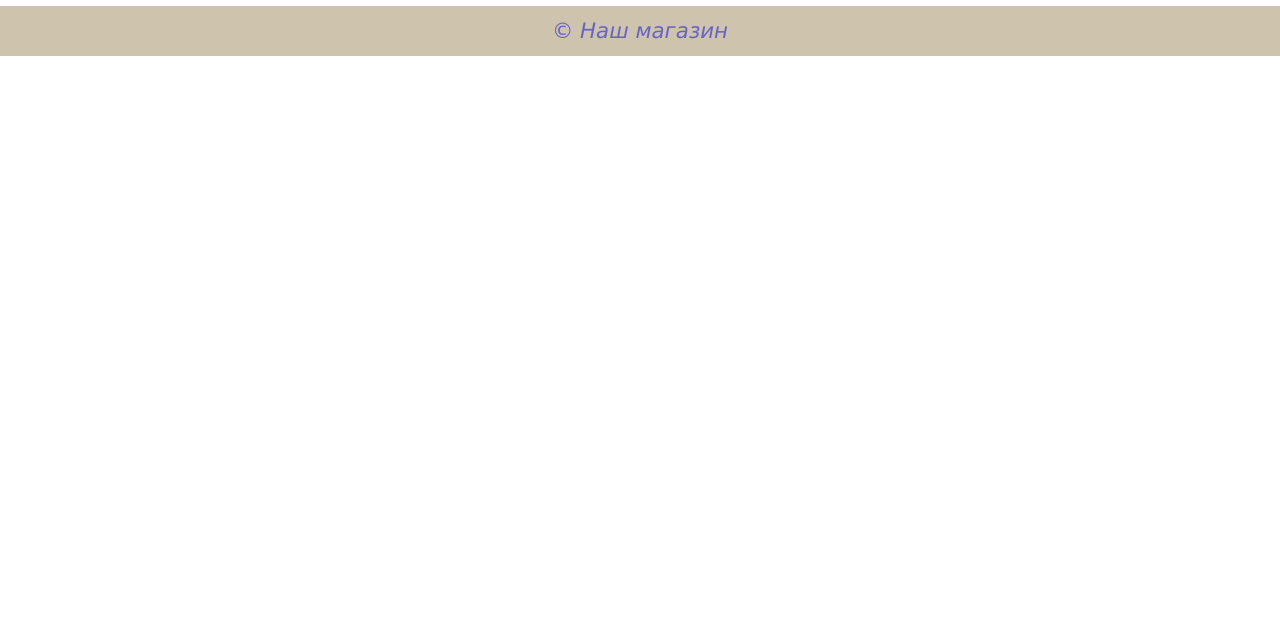
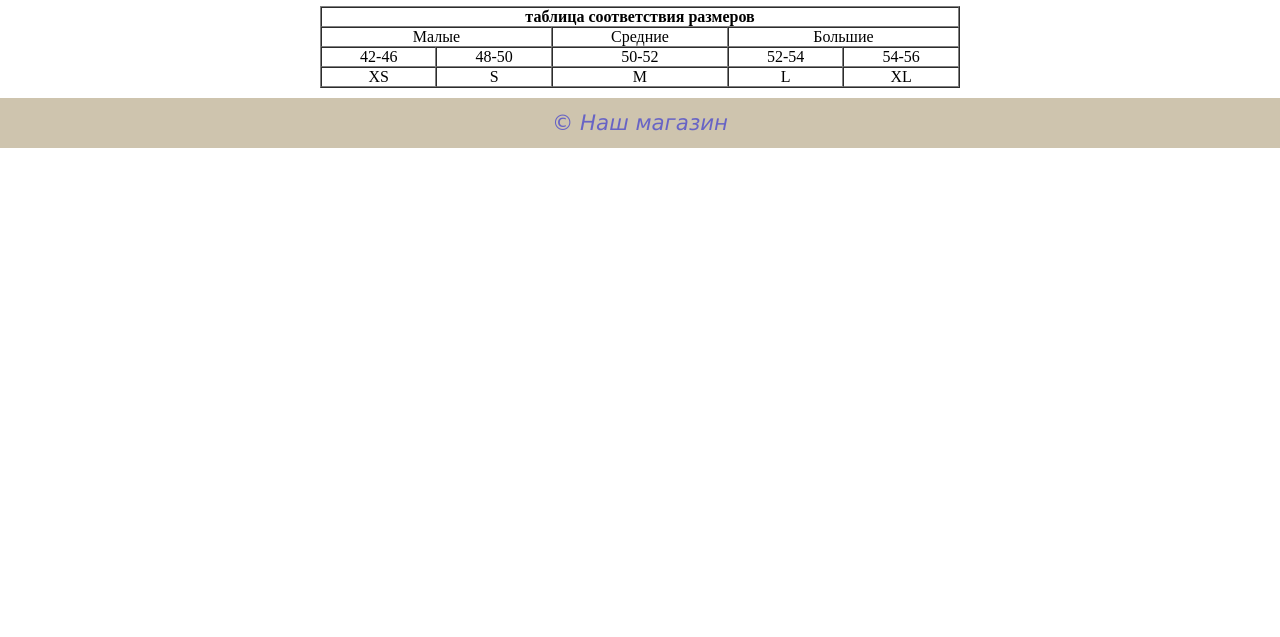
Before and after one commit to iri2288/WebDev, a plain HTML site: page catalog.html in a window 1280 px wide. Shown: the part 163-800 px from the top of the page. Drawn offline with Linux system fonts and the light colour scheme.

Commit message:
begin work with tables

```diff
--- a/catalog.html
+++ b/catalog.html
@@ -20,6 +20,31 @@
     <main>
         <!-- Контент(товары)-->
         <h1>Товары</h1>
+        <table cellpadding="0" cellspacing="0" width="50%" border="1" align="center">
+            <!--tr - строка, td - колонка-->
+            <tr><th colspan="5">таблица соответствия размеров</th></tr>
+            <tr align="center">
+                <td colspan="2">Малые</td>
+                <td>Средние</td>
+                <td colspan="5">Большие</td>
+            </tr>
+
+            <tr align="center">
+            <td>42-46</td>
+            <td>48-50</td>
+            <td>50-52</td>
+            <td>52-54</td>
+            <td>54-56</td>
+        </tr>
+
+            <tr align="center">
+            <td>XS</td>
+            <td>S</td>
+            <td>M</td>
+            <td>L</td>
+            <td>XL</td>
+        </tr>
+        </table>
     </main>
     <footer>
         <!--Подвал сайта-->
```
